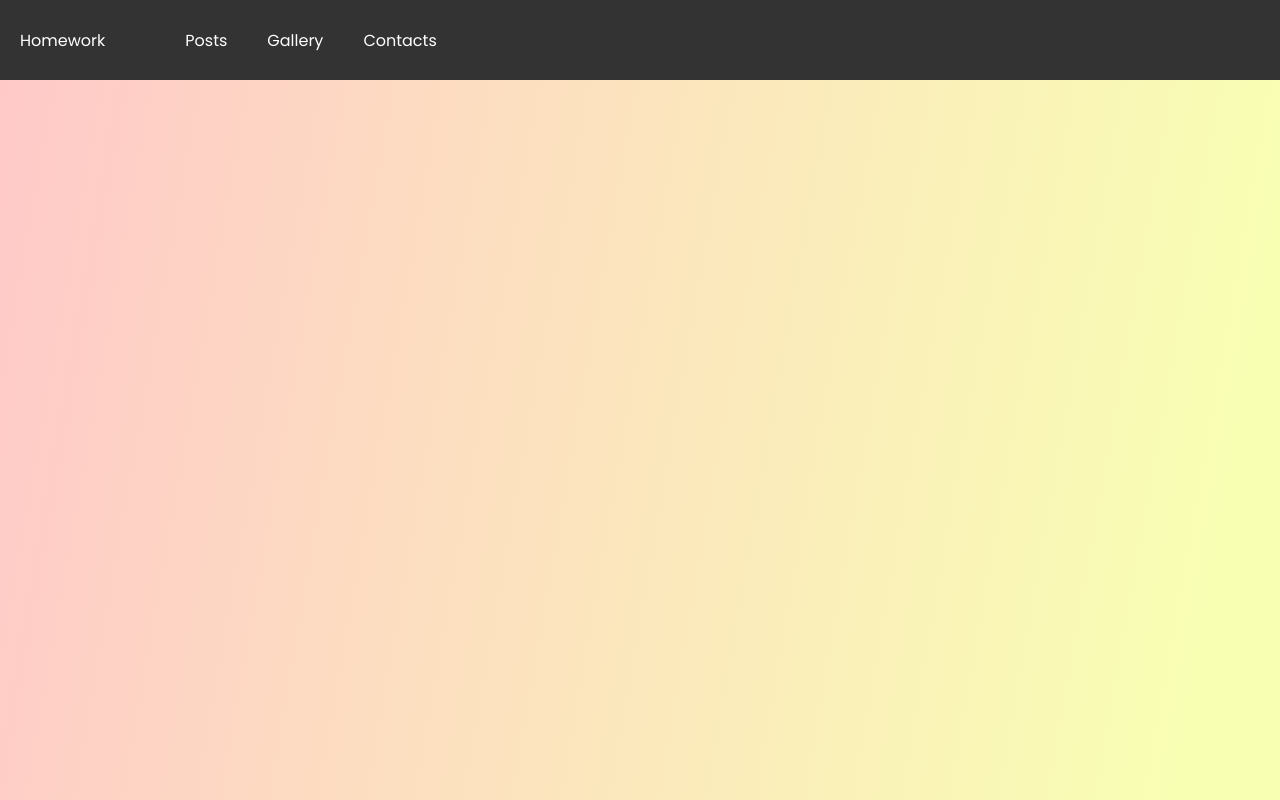
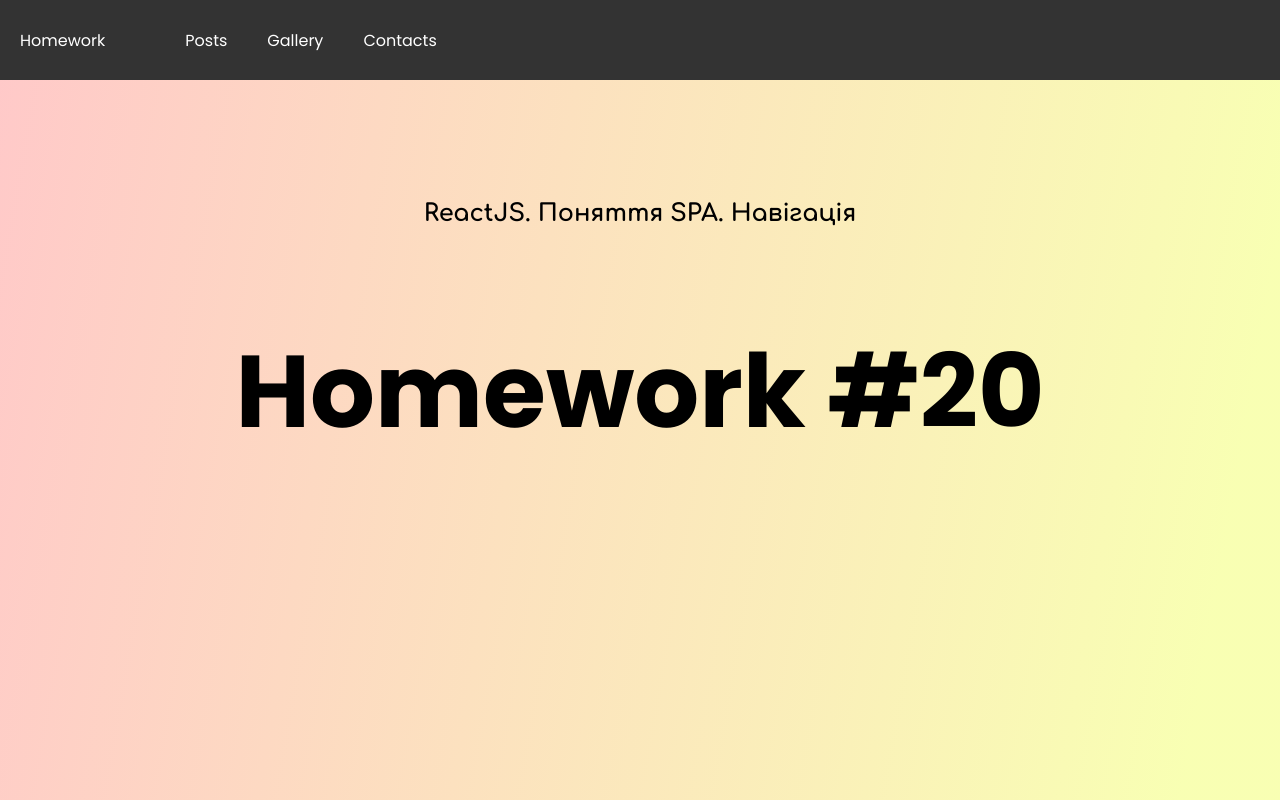
Before and after one commit to Alex-Bezotosnyi/20-homework, a React (Create React App) app: page / in a window 1280 px wide. Built offline with nearby package versions, Linux system fonts and the light colour scheme.

Commit message:
updated route

```diff
--- a/src/App.js
+++ b/src/App.js
@@ -14,7 +14,7 @@
             <Navbar/>
             <div className="wrapper">
                 <Routes>
-                    <Route path="/home" element={<Home/>}/>
+                    <Route path="*" element={<Home/>}/>
                     <Route path="/src/pages/posts/main-posts" element={<AppPosts/>}/>
                     <Route path="/gallery" element={<Gallery/>}/>
                     <Route path="/src/pages/contacts/" element={<SearchFilter/>}/>
```
